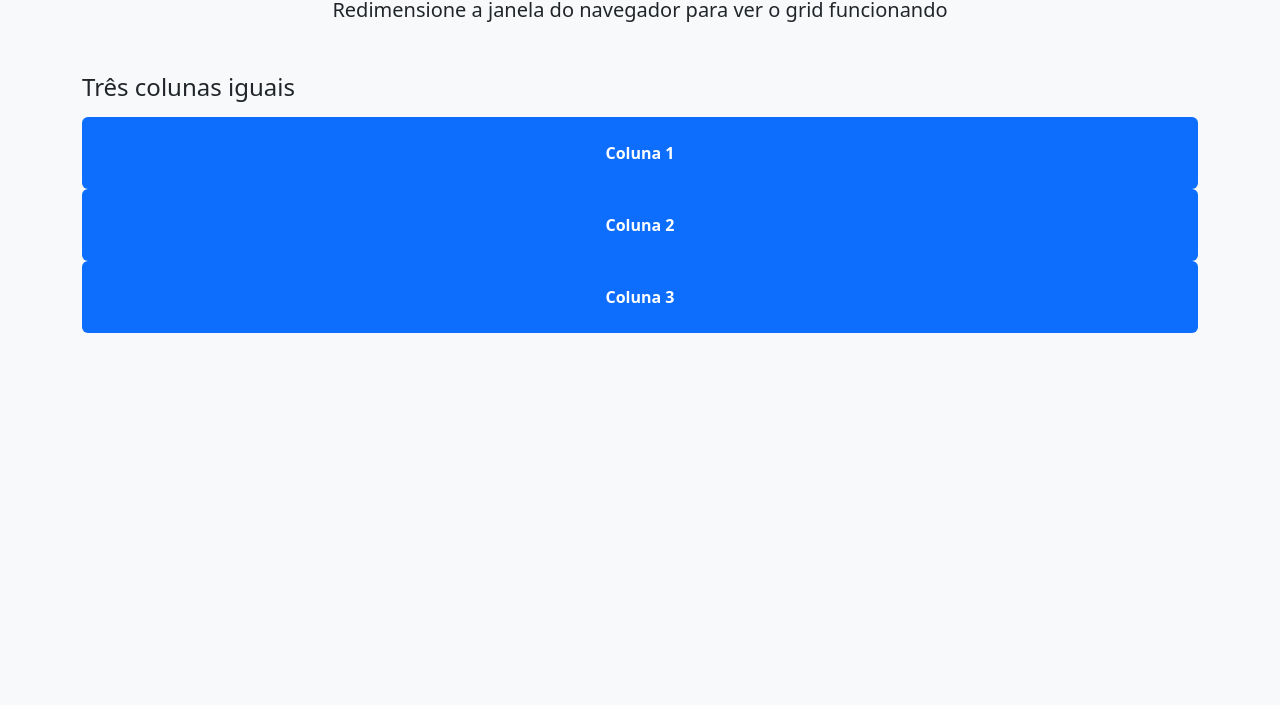
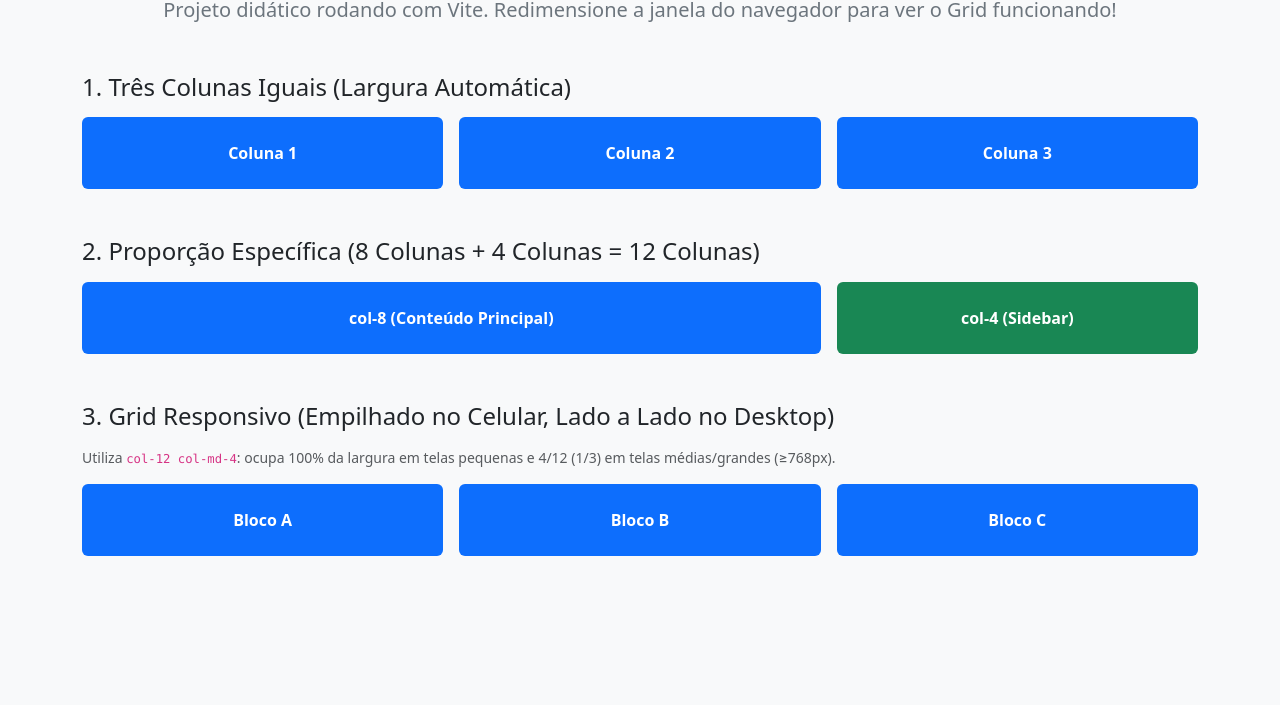
Before and after one commit to Rocha0101/Exemplo-grid, a website built with Vite: page index.html in a window 1280 px wide. Shown: the part 95-800 px from the top of the page. Built offline with nearby package versions, Linux system fonts and the light colour scheme.

Commit message:
primeiro teste

```diff
--- a/index.html
+++ b/index.html
@@ -1,36 +1,72 @@
 <!DOCTYPE html>
-<html lang="en">
+<html lang="pt-BR">
   <head>
-    <meta charset="UTF-8">
-    <meta name="viewport" content="width=device-width, initial-scale=1.0">
-    <title>Exemplo Grid System</title>
+    <meta charset="UTF-8" />
+    <meta name="viewport" content="width=device-width, initial-scale=1.0" />
+    <title>Exemplo Didático: Bootstrap Grid System + Vite</title>
   </head>
   <body class="bg-light p-4">
     <div class="container">
-        <!---Cabecalho-->
+
+      <!-- Cabeçalho -->
       <header class="mb-5 text-center">
-            <h1 class="display-5 text-primary">Boostrap Grid System</h1>
-            <p class="lead tet-secondary">
-                Redimensione a janela do navegador para ver o grid funcionando
+        <h1 class="display-5 text-primary">Bootstrap Grid System</h1>
+        <p class="lead text-secondary">
+          Projeto didático rodando com <strong>Vite</strong>. Redimensione a janela do navegador para ver o Grid funcionando!
         </p>
       </header>
 
-        <!--Inciando o Grid-->
+      <!-- EXEMPLO 1: Grid Simples com Divisão Igual -->
       <section class="mb-5">
-            <h2 class="h4 mb-3"> Três colunas iguais</h2>
-            <div clss="row g-3">
+        <h2 class="h4 mb-3">1. Três Colunas Iguais (Largura Automática)</h2>
+        <div class="row g-3">
           <div class="col">
-                    <div class="demo-box"> Coluna 1</div>
+            <div class="demo-box">Coluna 1</div>
           </div>
           <div class="col">
-                    <div class="demo-box"> Coluna 2</div>
+            <div class="demo-box">Coluna 2</div>
           </div>
           <div class="col">
-                    <div class="demo-box"> Coluna 3</div>
+            <div class="demo-box">Coluna 3</div>
           </div>
         </div>
       </section>
+
+      <!-- EXEMPLO 2: Sistema de 12 Colunas (Proporções Específicas) -->
+      <section class="mb-5">
+        <h2 class="h4 mb-3">2. Proporção Específica (8 Colunas + 4 Colunas = 12 Colunas)</h2>
+        <div class="row g-3">
+          <div class="col-8">
+            <div class="demo-box">col-8 (Conteúdo Principal)</div>
           </div>
+          <div class="col-4">
+            <div class="demo-box-alt">col-4 (Sidebar)</div>
+          </div>
+        </div>
+      </section>
+
+      <!-- EXEMPLO 3: Responsividade com Breakpoints (Mobile First) -->
+      <section class="mb-5">
+        <h2 class="h4 mb-3">3. Grid Responsivo (Empilhado no Celular, Lado a Lado no Desktop)</h2>
+        <p class="text-muted small">
+          Utiliza <code>col-12 col-md-4</code>: ocupa 100% da largura em telas pequenas e 4/12 (1/3) em telas médias/grandes (≥768px).
+        </p>
+        <div class="row g-3">
+          <div class="col-12 col-md-4">
+            <div class="demo-box">Bloco A</div>
+          </div>
+          <div class="col-12 col-md-4">
+            <div class="demo-box">Bloco B</div>
+          </div>
+          <div class="col-12 col-md-4">
+            <div class="demo-box">Bloco C</div>
+          </div>
+        </div>
+      </section>
+
+    </div>
+
+    <!-- Script de entrada do Vite -->
     <script type="module" src="/src/main.js"></script>
   </body>
 </html>
--- a/package.json
+++ b/package.json
@@ -15,7 +15,9 @@
   "type": "module",
   "main": "index.js",
   "scripts": {
-    "test": "echo \"Error: no test specified\" && exit 1"
+    "dev":"vite",
+    "build":"vite build",
+    "preview": "vite preview"
   },
   "dependencies": {
     "bootstrap": "^5.3.8",
--- a/src/main.js
+++ b/src/main.js
@@ -1,7 +1,7 @@
-//Importa todo o CSS do Bootstrap para o projeto
+// Importa todo o CSS do Bootstrap
 import 'bootstrap/dist/css/bootstrap.min.css';
 
-//Importa estilos personalizados do projeto
+// Importa estilos personalizados da aplicação
 import './style.css';
 
-console.log('Bootstrap e Vite carregados com sucesso');
+console.log('Vite + Bootstrap carregados com sucesso!');
--- a/src/style.css
+++ b/src/style.css
@@ -1,3 +1,4 @@
+/* Estilos utilitários apenas para destacar o Grid durante as aulas */
 .demo-box {
   background-color: #0d6efd;
   color: #ffffff;
@@ -10,7 +11,7 @@
 .demo-box-alt {
   background-color: #198754;
   color: #ffffff;
-    padding: 1,5rem 1rem;
+  padding: 1.5rem 1rem;
   text-align: center;
   border-radius: 0.375rem;
   font-weight: bold;
```
Also changed, not shown: README.md (added), 1 other file. Lines whose indentation alone changed are shown as unchanged.
